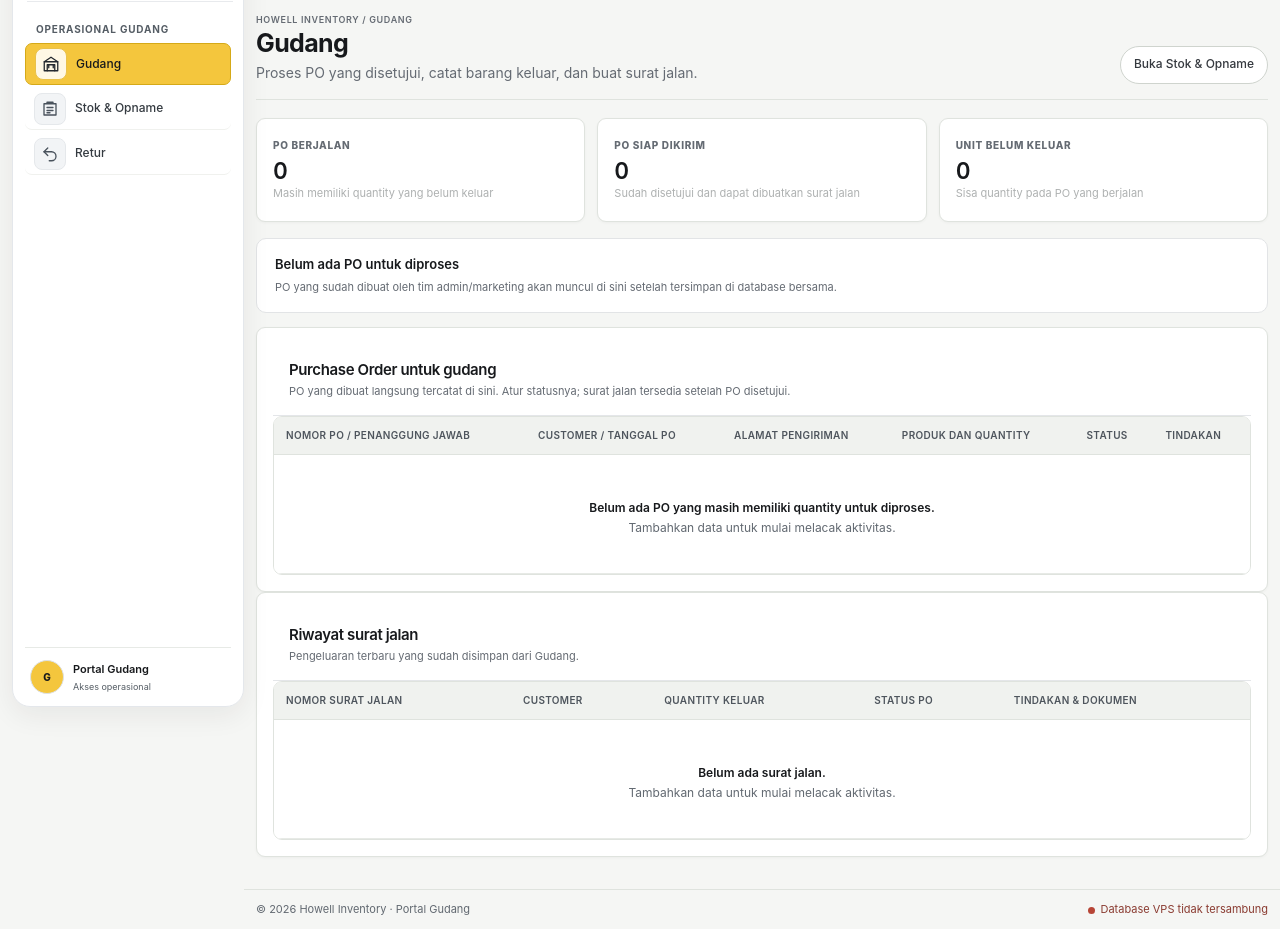
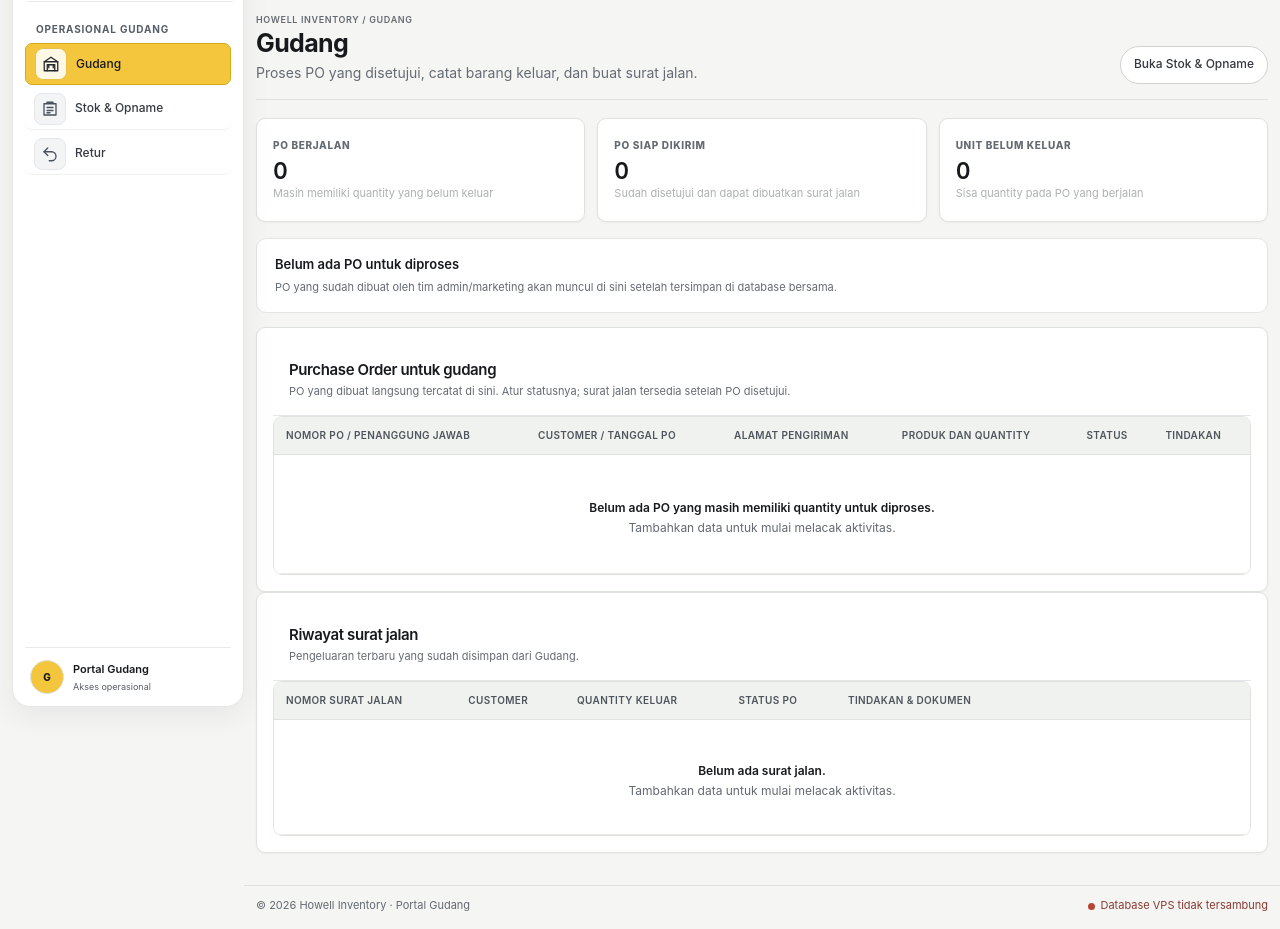
Before and after one commit to wildanfi12/inventoryhowell, a plain HTML site: page warehouse/index.html in a window 1280 px wide. Shown: the part 81-1010 px from the top of the page. Drawn offline with Linux system fonts and the light colour scheme; no server answers.

Commit message:
style: align warehouse dispatch action buttons in grid and tidy cell margins

```diff
--- a/theme-light.css
+++ b/theme-light.css
@@ -660,6 +660,13 @@ td .po-edit-disabled:hover,
 .warehouse-queue td:nth-child(4){min-width:610px;white-space:normal}
 .warehouse-dispatches .table-wrap{max-height:440px;overflow:auto}
 .warehouse-dispatches{margin-bottom:0}
+.warehouse-dispatches .table-wrap table{min-width:960px!important}
+.warehouse-dispatches th:last-child,
+.warehouse-dispatches td:last-child{padding:8px 14px!important;vertical-align:middle!important;white-space:nowrap!important;width:416px!important}
+.warehouse-dispatches tbody tr td{padding-top:8px!important;padding-bottom:8px!important;vertical-align:middle!important}
+.warehouse-dispatch-actions{display:inline-grid!important;grid-template-columns:122px 156px 96px!important;gap:8px!important;align-items:center!important;margin:0!important;padding:0!important;white-space:nowrap!important}
+.warehouse-dispatch-actions>button,
+.warehouse-dispatch-actions>.btn{width:100%!important;min-width:0!important;height:25px!important;min-height:25px!important;padding:0 8px!important;justify-content:center!important;text-align:center!important}
 .warehouse-guidance,.page-error{display:flex;align-items:center;justify-content:space-between;gap:18px;margin:14px 0;padding:16px 18px;border:1px solid #E2E4E6;border-radius:10px;background:#FFFFFF;color:#202328}
 .warehouse-guidance strong,.page-error strong{display:block;color:#202328;font-size:13px;font-weight:600}
 .warehouse-guidance p,.page-error p{margin:5px 0 0;color:#65707A;font-size:11px;line-height:1.5}
--- a/warehouse/theme-light.css
+++ b/warehouse/theme-light.css
@@ -660,6 +660,13 @@ td .po-edit-disabled:hover,
 .warehouse-queue td:nth-child(4){min-width:610px;white-space:normal}
 .warehouse-dispatches .table-wrap{max-height:440px;overflow:auto}
 .warehouse-dispatches{margin-bottom:0}
+.warehouse-dispatches .table-wrap table{min-width:960px!important}
+.warehouse-dispatches th:last-child,
+.warehouse-dispatches td:last-child{padding:8px 14px!important;vertical-align:middle!important;white-space:nowrap!important;width:416px!important}
+.warehouse-dispatches tbody tr td{padding-top:8px!important;padding-bottom:8px!important;vertical-align:middle!important}
+.warehouse-dispatch-actions{display:inline-grid!important;grid-template-columns:122px 156px 96px!important;gap:8px!important;align-items:center!important;margin:0!important;padding:0!important;white-space:nowrap!important}
+.warehouse-dispatch-actions>button,
+.warehouse-dispatch-actions>.btn{width:100%!important;min-width:0!important;height:25px!important;min-height:25px!important;padding:0 8px!important;justify-content:center!important;text-align:center!important}
 .warehouse-guidance,.page-error{display:flex;align-items:center;justify-content:space-between;gap:18px;margin:14px 0;padding:16px 18px;border:1px solid #E2E4E6;border-radius:10px;background:#FFFFFF;color:#202328}
 .warehouse-guidance strong,.page-error strong{display:block;color:#202328;font-size:13px;font-weight:600}
 .warehouse-guidance p,.page-error p{margin:5px 0 0;color:#65707A;font-size:11px;line-height:1.5}
```
